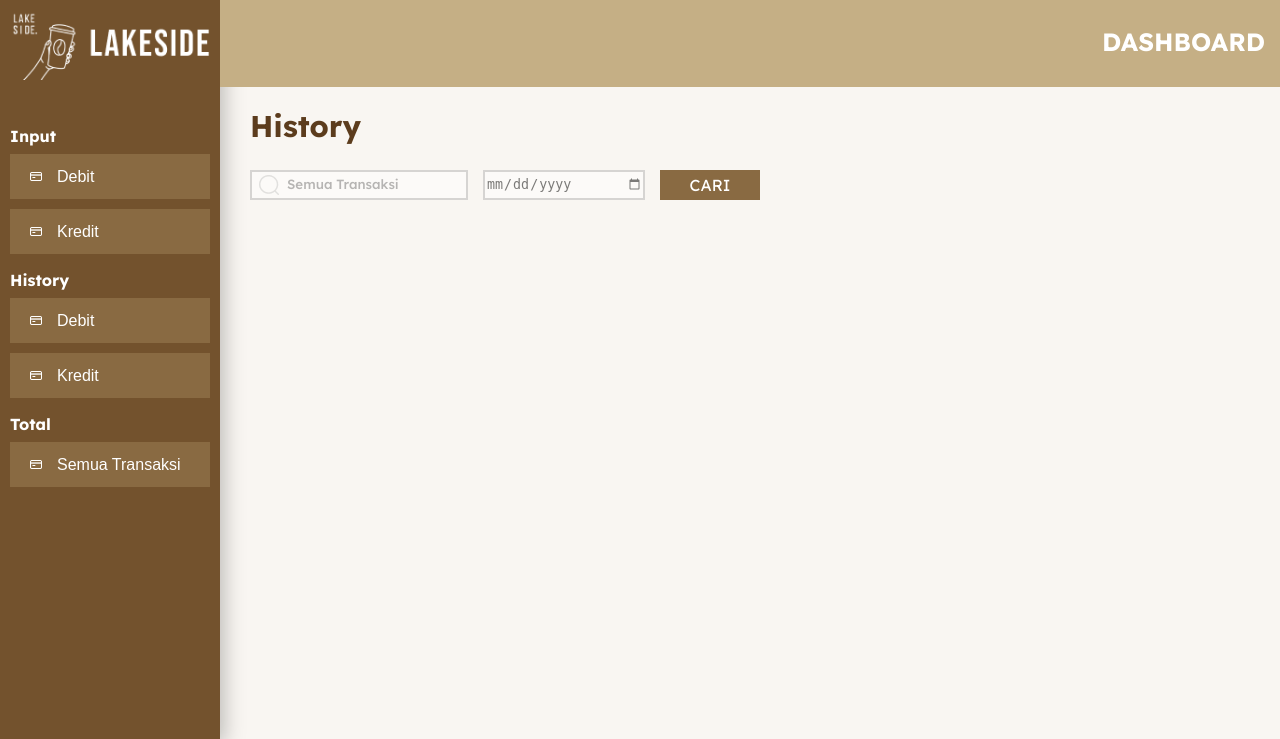
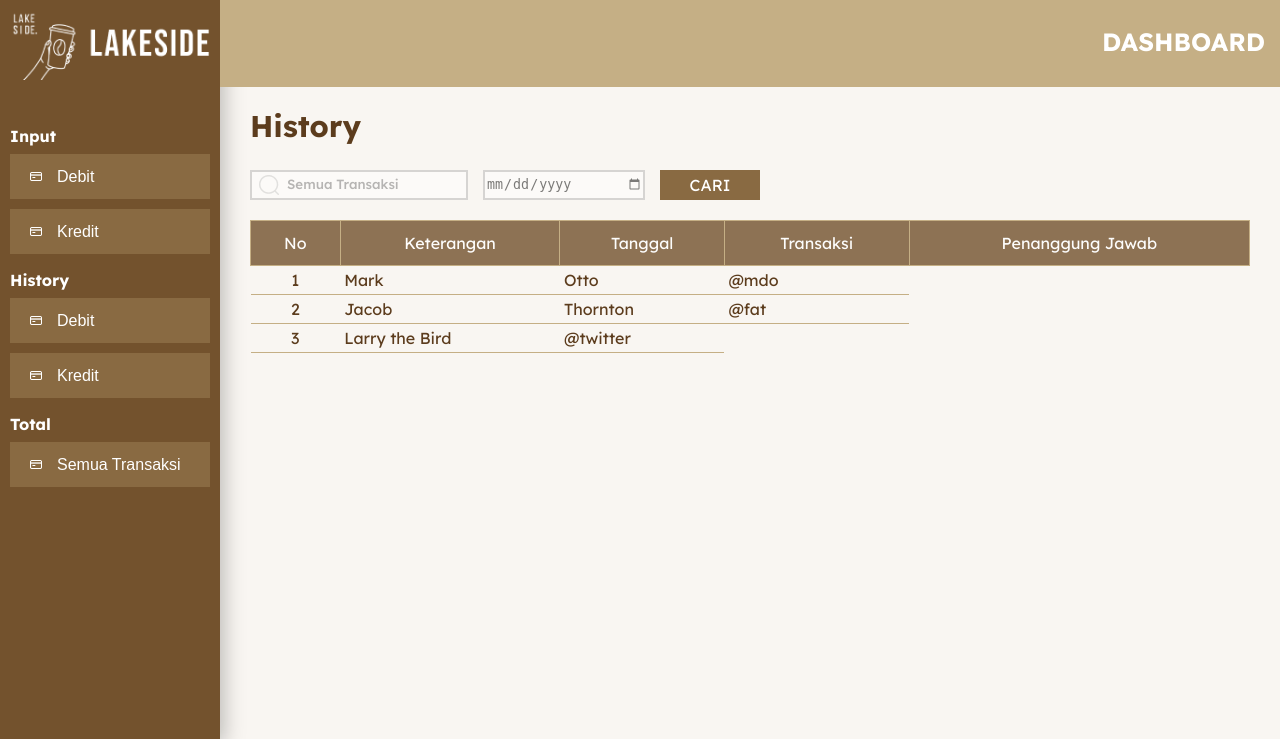
Before and after one commit to Miharufikriansyah/Lakeside, a CodeIgniter 4 app: template app/Views/history/history.php in a window 1280 px wide. Shown: the top 739 px of the page. Run offline with PHP 8.4 and a stand-in for CodeIgniter, Linux system fonts and the light colour scheme; the template is opened without the code that fills it, so the values that code supplies are empty; some libraries are stand-ins or nearby versions.

Commit message:
History Update

```diff
--- a/app/Views/history/history.php
+++ b/app/Views/history/history.php
@@ -1,15 +1,48 @@
 <?= $this->extend('layout/template'); ?>
 
 <?= $this->section('content'); ?>
-
 <h2 class="sub-title">History</h2>
+<div class="history-container">
     <div class="search-container">
         <form action="" class="search">
             <input type="search" placeholder="Semua Transaksi">
             <input type="date">
             <input type="submit" value="CARI" class="search-button">
         </form>
-
+    </div>
+    <div class="table-container">
+        <table class="history">
+            <thead>
+                <tr>
+                    <th>No</th>
+                    <th>Keterangan</th>
+                    <th>Tanggal</th>
+                    <th>Transaksi</th>
+                    <th>Penanggung Jawab</th>
+                </tr>
+            </thead>
+            <tbody>
+                <tr>
+                    <th>1</th>
+                    <td>Mark</td>
+                    <td>Otto</td>
+                    <td>@mdo</td>
+                </tr>
+                <tr>
+                    <th>2</th>
+                    <td>Jacob</td>
+                    <td>Thornton</td>
+                    <td>@fat</td>
+                </tr>
+                <tr>
+                    <th>3</th>
+                    <td>Larry the Bird</td>
+                    <td>@twitter</td>
+                </tr>
+            </tbody>
+        </table>
+    </div>
 </div>
 
+
 <?= $this->endSection(); ?>
--- a/public/css/style.css
+++ b/public/css/style.css
@@ -230,6 +230,12 @@ option {
 }
 
 /* History */
+.history-container {
+  display: flex;
+  flex-direction: column;
+  gap: 20px;
+}
+
 .search-container {
   box-sizing: border-box;
   padding-left: 20px;
@@ -277,3 +283,37 @@ option {
   font-size: 16px;
   height: 30px;
 }
+
+.table-container {
+  display: flex;
+  justify-content: center;
+  align-items: center;
+  padding-left: 20px;
+  padding-right: 20px;
+}
+
+.history {
+  border-collapse: collapse;
+  width: 100%;
+}
+
+.history thead th {
+  background-color: #73522d;
+  opacity: 0.800000011920929;
+  color: #fff;
+  font-weight: 400;
+  padding: 12px;
+  border: 1px solid #c5af85;
+}
+
+.history tbody th {
+  text-align: center;
+  font-weight: 400;
+}
+
+.history tbody tr th,
+.history tbody tr td {
+  border-bottom: 1px solid #c5af85;
+  padding: 4px;
+  color: #5c3c1d;
+}
```
Lines whose indentation alone changed are shown as unchanged.
